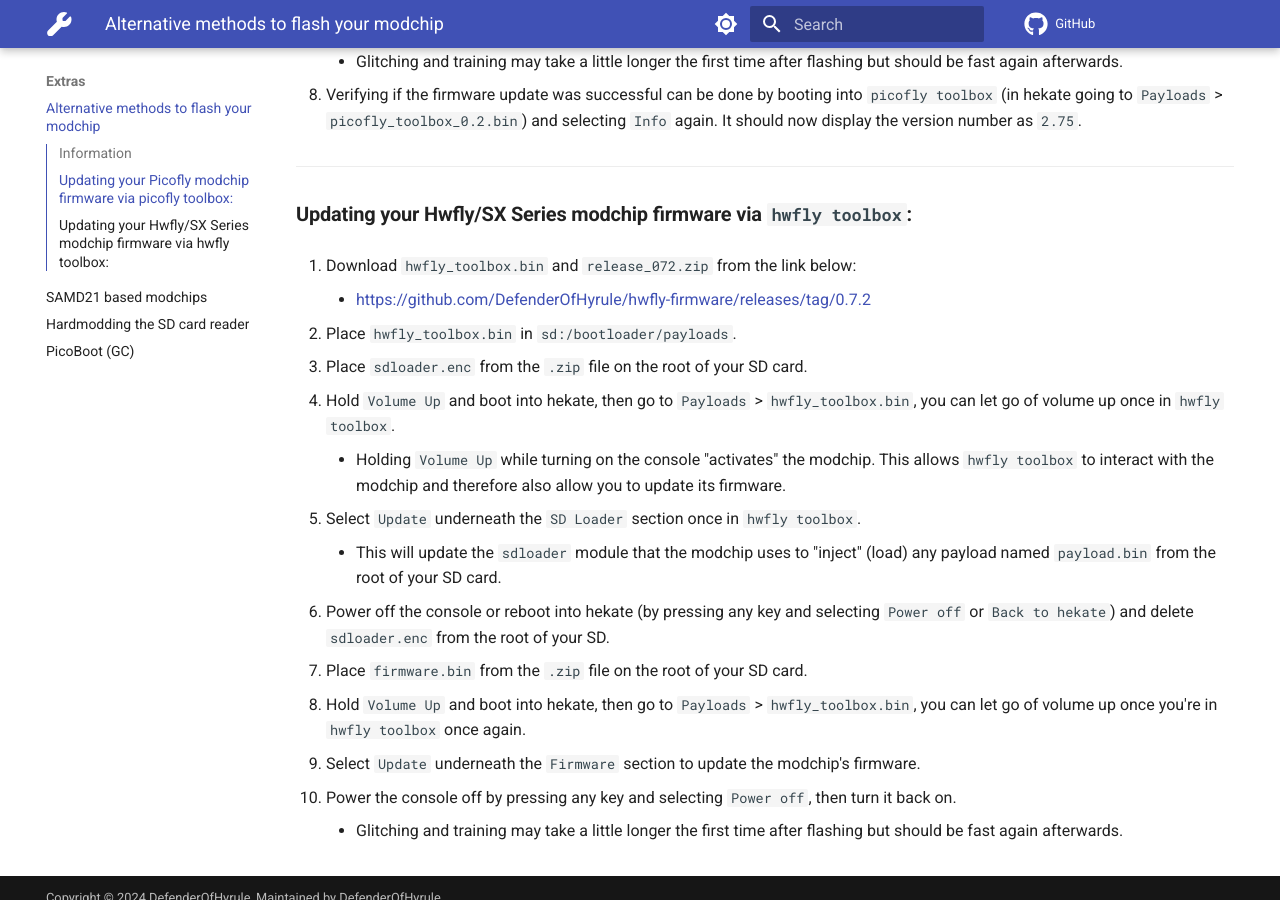
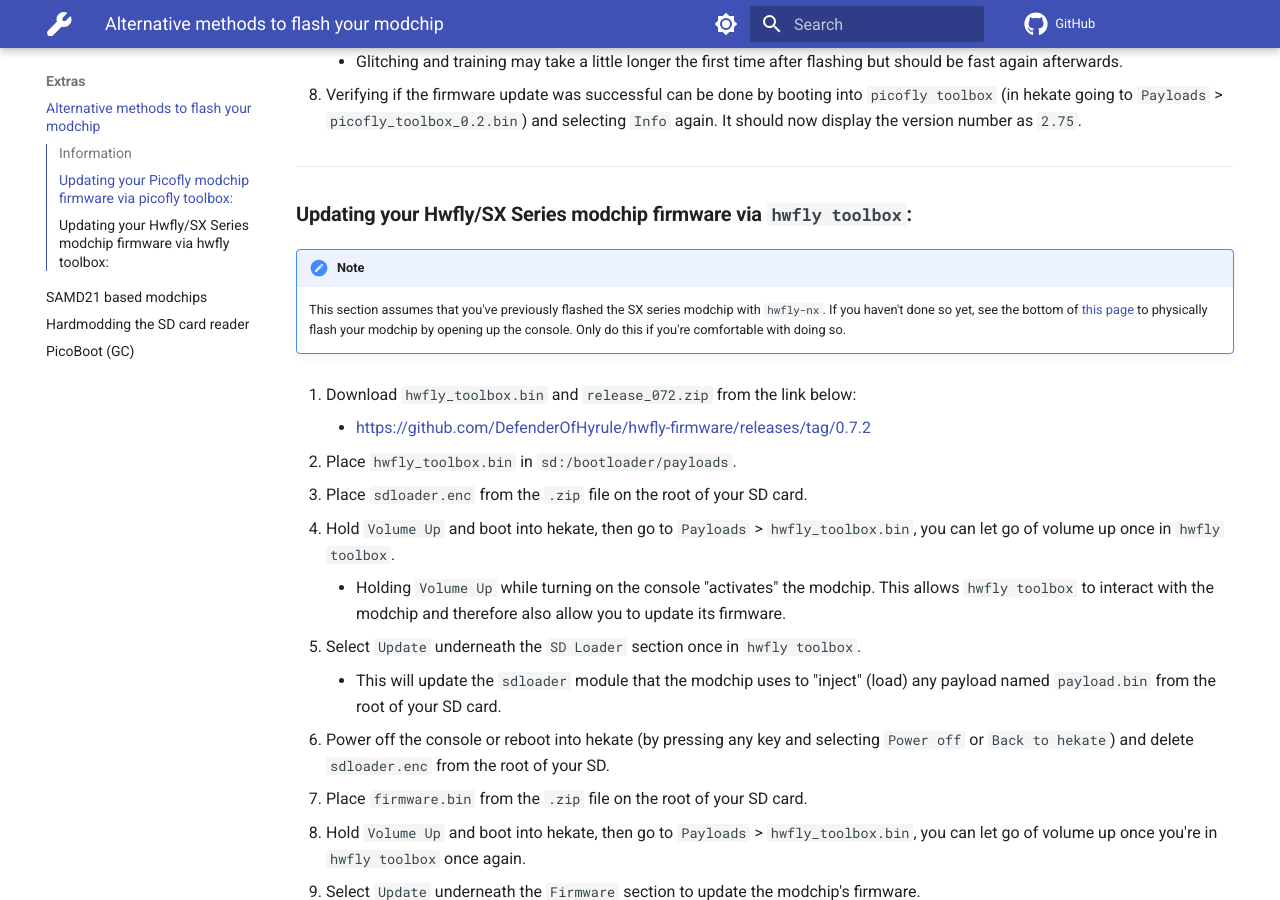
Before and after one commit to DefenderOfHyrule/defenderofhyrule.github.io, an MkDocs documentation site: the page built from docs/extras/alternate_flashing.md, in a window 1280 px wide and 900 px high, scrolled down 842 px. Built offline with MkDocs 1.6.1 and Material for MkDocs 9.7.7, drawn with Linux system fonts in a browser that asks for light colours; comment, search, counter and statistics services are not loaded.

Commit message:
updated some stuff

```diff
--- a/docs/extras/alternate_flashing.md
+++ b/docs/extras/alternate_flashing.md
@@ -34,6 +34,10 @@
 
 ### **Updating your Hwfly/SX Series modchip firmware via `hwfly toolbox`:**
 
+!!! note "Note"
+
+    This section assumes that you've previously flashed the SX series modchip with `hwfly-nx`. If you haven't done so yet, see the bottom of [this page](../modchip/flashing_modchip.md) to physically flash your modchip by opening up the console. Only do this if you're comfortable with doing so.
+
 1. Download `hwfly_toolbox.bin` and `release_072.zip` from the link below:
 
     - <a href="https://github.com/DefenderOfHyrule/hwfly-firmware/releases/tag/0.7.2">https://github.com/DefenderOfHyrule/hwfly-firmware/releases/tag/0.7.2</a>
```
Also changed, not shown: docs/functionality/functionality_of_modchips.md (+8 -0 lines), docs/modchip/flashing_modchip.md (+3 -1 lines), docs/modchip/normal.md (+2 -0 lines), docs/troubleshooting/error_codes.md (+2 -0 lines), 1 other file.
